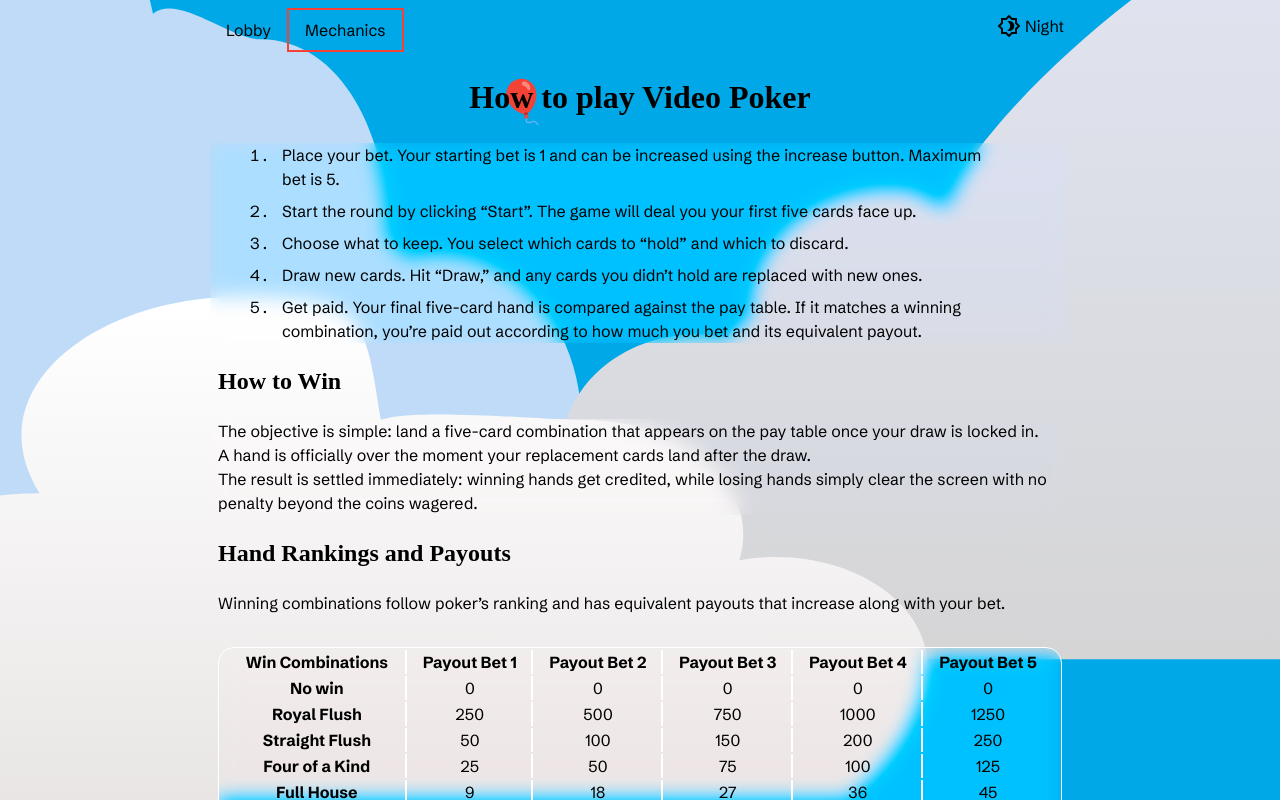
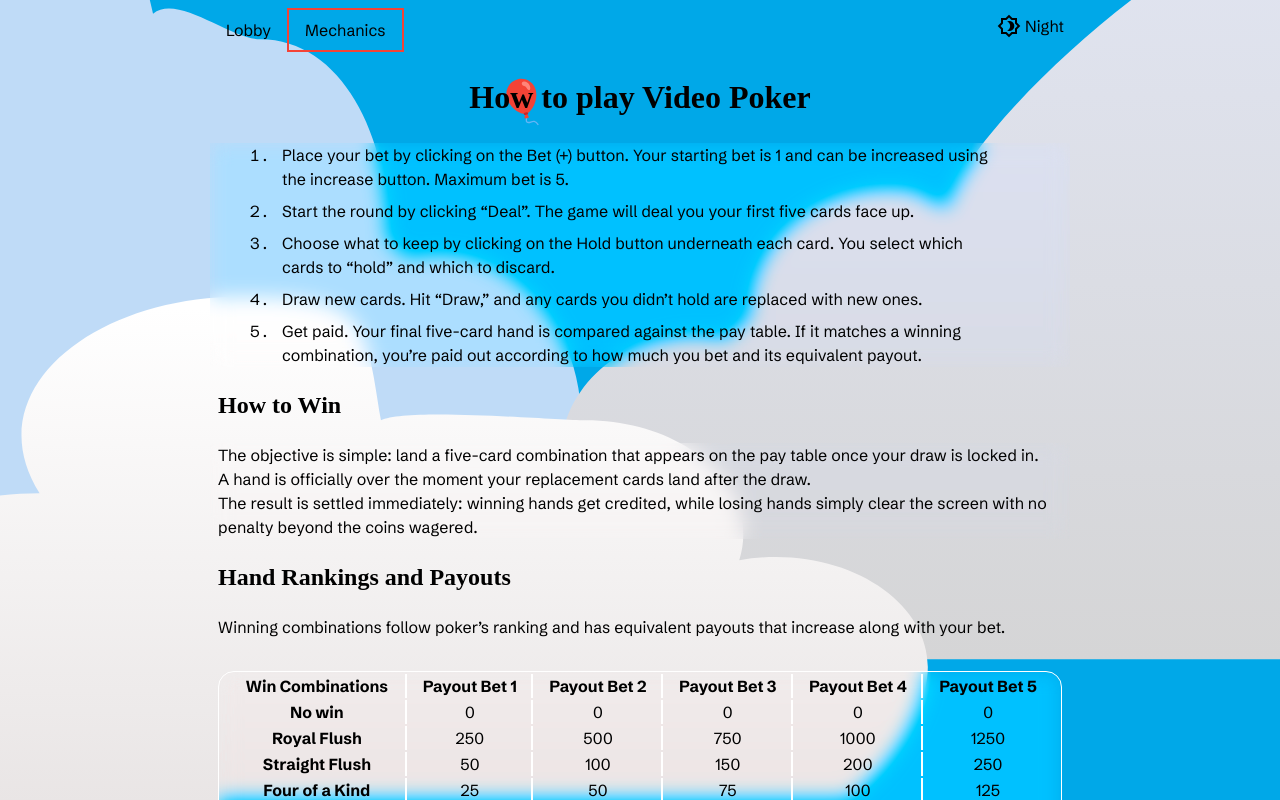
Before and after one commit to renzmarienollase-cmd/del1-React-Poker, a React (Vite) app: page /mechanics in a window 1280 px wide. Shown: the top 800 px of the page. Built offline with nearby package versions, Linux system fonts and the light colour scheme; a web font is replaced by a local one.

Commit message:
Win Check: Committing this working version of win check function before working on payout and game reset functions.

```diff
--- a/src/components/Card/Card.tsx
+++ b/src/components/Card/Card.tsx
@@ -1,3 +1,5 @@
+// A card component that renders a playing card in a hand.
+
 import { useGlobalStore, useGameSessionStore } from "../../Stores";
 import "./Card.css";
 
@@ -29,7 +31,7 @@ export default function Card({ id, variant, suite, value, isHeld }: CardProps) {
   }
 
   let cardImage = "";
-  if (darkTheme && suite === "Diamond") {
+  if (darkTheme && suite === "diamond") {
     cardImage = "Diamond_Dark.svg";
   } else if (darkTheme && suite === "heart") {
     cardImage = "Heart_Dark.svg";
@@ -37,7 +39,7 @@ export default function Card({ id, variant, suite, value, isHeld }: CardProps) {
     cardImage = "Spade_Dark.svg";
   } else if (darkTheme && suite === "club") {
     cardImage = "Club_Dark.svg";
-  } else if (!darkTheme && suite === "Diamond") {
+  } else if (!darkTheme && suite === "diamond") {
     cardImage = "Diamond_Light.svg";
   } else if (!darkTheme && suite === "heart") {
     cardImage = "Heart_Light.svg";
--- a/src/components/Container/Container.tsx
+++ b/src/components/Container/Container.tsx
@@ -1,3 +1,4 @@
+// A generic container inspired by the container component shown by Vegar Norman in class.
 import "./Container.css";
 
 export type ContainerProps = {
--- a/src/components/CurrentBet/CurrentBet.tsx
+++ b/src/components/CurrentBet/CurrentBet.tsx
@@ -1,3 +1,5 @@
+// This component increases or decreases the player's bet.
+
 import "./CurrentBet.css";
 
 type CurrentBetProps = {
--- a/src/components/Game/Game.tsx
+++ b/src/components/Game/Game.tsx
@@ -1,3 +1,5 @@
+// This component is the actual Poker game itself.
+
 import CurrentBet from "../CurrentBet/CurrentBet";
 import PayoutTable from "../PayoutTable/PayoutTable";
 import Container from "../Container/Container";
@@ -36,7 +38,6 @@ export default function Game() {
   const { winCondition, setWinCondition } = useGameSessionStore();
 
   let realDealCount = dealCount;
-  console.log("realDealCount initial", realDealCount);
 
   // TODO: Make it so that player can't bet midway in a round.
   // TODO: Not allowed to bet more than credits available.
--- a/src/components/PageNavigation/PageNavigation.tsx
+++ b/src/components/PageNavigation/PageNavigation.tsx
@@ -1,3 +1,4 @@
+// This page navigates through the whole web app.
 import { NavLink } from "react-router";
 import "./PageNavigation.css";
 
--- a/src/components/Pages/Game-VideoPoker/GameVideoPoker.tsx
+++ b/src/components/Pages/Game-VideoPoker/GameVideoPoker.tsx
@@ -1,3 +1,5 @@
+// This is the landing page for the actual game.
+
 import { useGameSessionStore } from "../../../Stores";
 import Game from "../../Game/Game";
 import "./GameVideoPoker.css";
--- a/src/components/Pages/Mechanics/Mechanics.tsx
+++ b/src/components/Pages/Mechanics/Mechanics.tsx
@@ -1,3 +1,5 @@
+// This component explains the game mechanics and how to win.
+
 import PayoutTable from "../../PayoutTable/PayoutTable";
 import "./Mechanics.css";
 
@@ -7,16 +9,16 @@ export default function Mechanics() {
       <h1>How to play Video Poker</h1>
       <ol className="bg-glass">
         <li>
-          Place your bet. Your starting bet is 1 and can be increased using the
-          increase button. Maximum bet is 5.
+          Place your bet by clicking on the Bet (+) button. Your starting bet is
+          1 and can be increased using the increase button. Maximum bet is 5.
         </li>
         <li>
-          Start the round by clicking “Start”. The game will deal you your first
+          Start the round by clicking “Deal”. The game will deal you your first
           five cards face up.
         </li>
         <li>
-          Choose what to keep. You select which cards to “hold” and which to
-          discard.
+          Choose what to keep by clicking on the Hold button underneath each
+          card. You select which cards to “hold” and which to discard.
         </li>
         <li>
           Draw new cards. Hit “Draw,” and any cards you didn’t hold are replaced
--- a/src/components/PlayButton/PlayButton.tsx
+++ b/src/components/PlayButton/PlayButton.tsx
@@ -1,3 +1,5 @@
+// This component saves the current player as active player in the session store and navigates to the game page.
+
 import { useGameSessionStore, useGlobalStore } from "../../Stores";
 import "./PlayButton.css";
 import { useNavigate } from "react-router";
@@ -9,7 +11,6 @@ export default function PlayButton({ id }: { id: number }) {
 
   function handleClick() {
     const activePlayer = players.find((player) => player.id === id)!;
-    console.log(activePlayer);
 
     setActivePlayer(activePlayer);
 
--- a/src/components/PokerHand/PokerHand.tsx
+++ b/src/components/PokerHand/PokerHand.tsx
@@ -1,3 +1,5 @@
+// This component displays the five cards a player is dealt/draws.
+
 import { useGameSessionStore } from "../../Stores";
 import "./PokerHand.css";
 import Card from "../Card/Card";
--- a/src/components/ThemeToggle/ToggleTheme.tsx
+++ b/src/components/ThemeToggle/ToggleTheme.tsx
@@ -1,3 +1,5 @@
+// This button component toggles a dark and light theme styling for the game.
+
 import { useGlobalStore } from "../../Stores";
 import "./ToggleTheme.css";
 
--- a/src/functions/winChecks.ts
+++ b/src/functions/winChecks.ts
@@ -1,3 +1,5 @@
+// These are functions that check whether an array of cards contain a certain combination of card values.
+
 import type { DeckCard } from "../Stores";
 
 export function setHasJacksorBetter(cards: DeckCard[]) {
```
